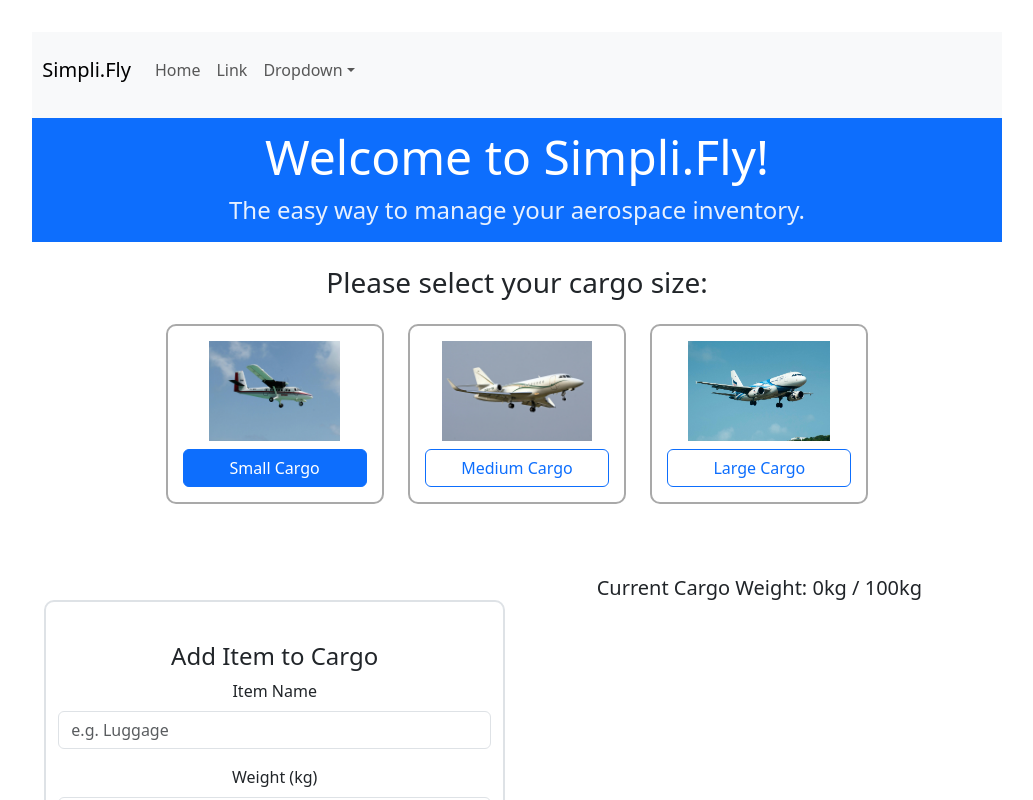
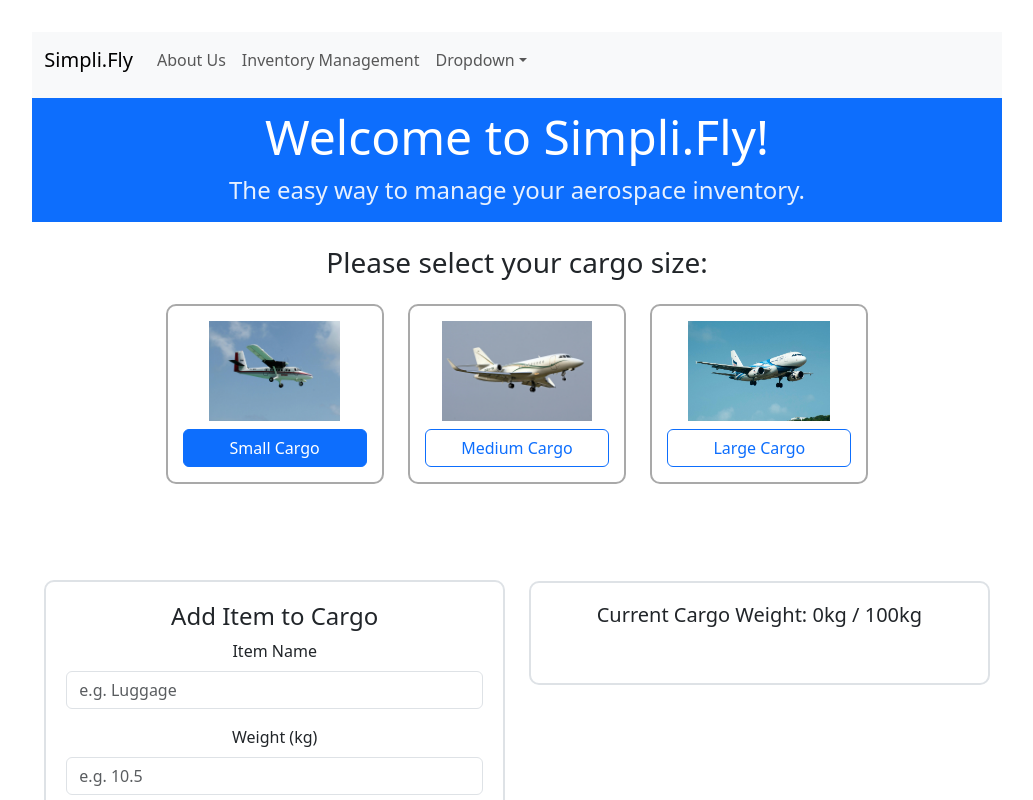
Before and after one commit to dombrown95/Simpli.Fly, a React (Vite) app: page / in a window 1280 px wide. Both pictures are taken after a click on the button "Small Cargo". Shown: the top 800 px of the page, without its empty margins (123-1156 px from the left). Built offline with nearby package versions, Linux system fonts and the light colour scheme.

Commit message:
added navbar and updated cargo list item css

```diff
--- a/src/components/InventoryForm/InventoryForm.css
+++ b/src/components/InventoryForm/InventoryForm.css
@@ -1,7 +1,10 @@
 .item-form {
-    padding-top: 40px;
+    padding-top: 20px;
     padding-bottom: 40px;
     border: 2px solid #dee2e6;
     border-radius: 10px;
-    margin: 0 auto;
+    background-color: #ffffff;
+    padding-left: 20px;
+    padding-right: 20px;
+    margin-top: 25px;
   }
--- a/src/components/NavBar/NavBar.css
+++ b/src/components/NavBar/NavBar.css
@@ -1,6 +1,9 @@
 .navbar-main {
     color: white;
     text-align: center;
-    padding: 10px;
     margin-bottom: 10px;
 }
+
+.me-auto navbar-nav{
+    margin-left: 50px;
+}
--- a/src/components/NavBar/NavBar.jsx
+++ b/src/components/NavBar/NavBar.jsx
@@ -12,8 +12,8 @@ function NavBar() {
         <Navbar.Toggle aria-controls="basic-navbar-nav" />
         <Navbar.Collapse id="basic-navbar-nav">
           <Nav className="me-auto">
-            <Nav.Link href="#home">Home</Nav.Link>
-            <Nav.Link href="#link">Link</Nav.Link>
+            <Nav.Link href="#home">About Us</Nav.Link>
+            <Nav.Link href="#link">Inventory Management</Nav.Link>
             <NavDropdown title="Dropdown" id="basic-nav-dropdown">
               <NavDropdown.Item href="#action/3.1">Action</NavDropdown.Item>
               <NavDropdown.Item href="#action/3.2">
--- a/src/pages/HomePage.jsx
+++ b/src/pages/HomePage.jsx
@@ -30,7 +30,6 @@ function HomePage() {
     <div>
       <NavBar />
       <Hero />
-
       <section>
         <CargoSelector
           selectedCargo={cargoType}
@@ -52,13 +51,14 @@ function HomePage() {
 
               {/* Right column for cargo summary */}
               <div className="col-md-6 mb-4">
-                <h5>Current Cargo Weight: {currentWeight}kg / {cargoLimit}kg</h5>
-                <ul className="list-group mt-3">
-                  {items.map((item) => (
-                    <li
+                <div className="item-form">
+                  <h5>Current Cargo Weight: {currentWeight}kg / {cargoLimit}kg</h5>
+                  <ul className="list-group mt-3">
+                    {items.map((item) => (
+                      <li
                       key={item.id}
                       className="list-group-item d-flex justify-content-between align-items-start"
-                    >
+                      >
                       <div>
                         <strong>{item.name}</strong>
                         {item.description && (
@@ -77,6 +77,7 @@ function HomePage() {
                   ))}
                 </ul>
               </div>
+              </div>
             </div>
           </section>
         )}
```
